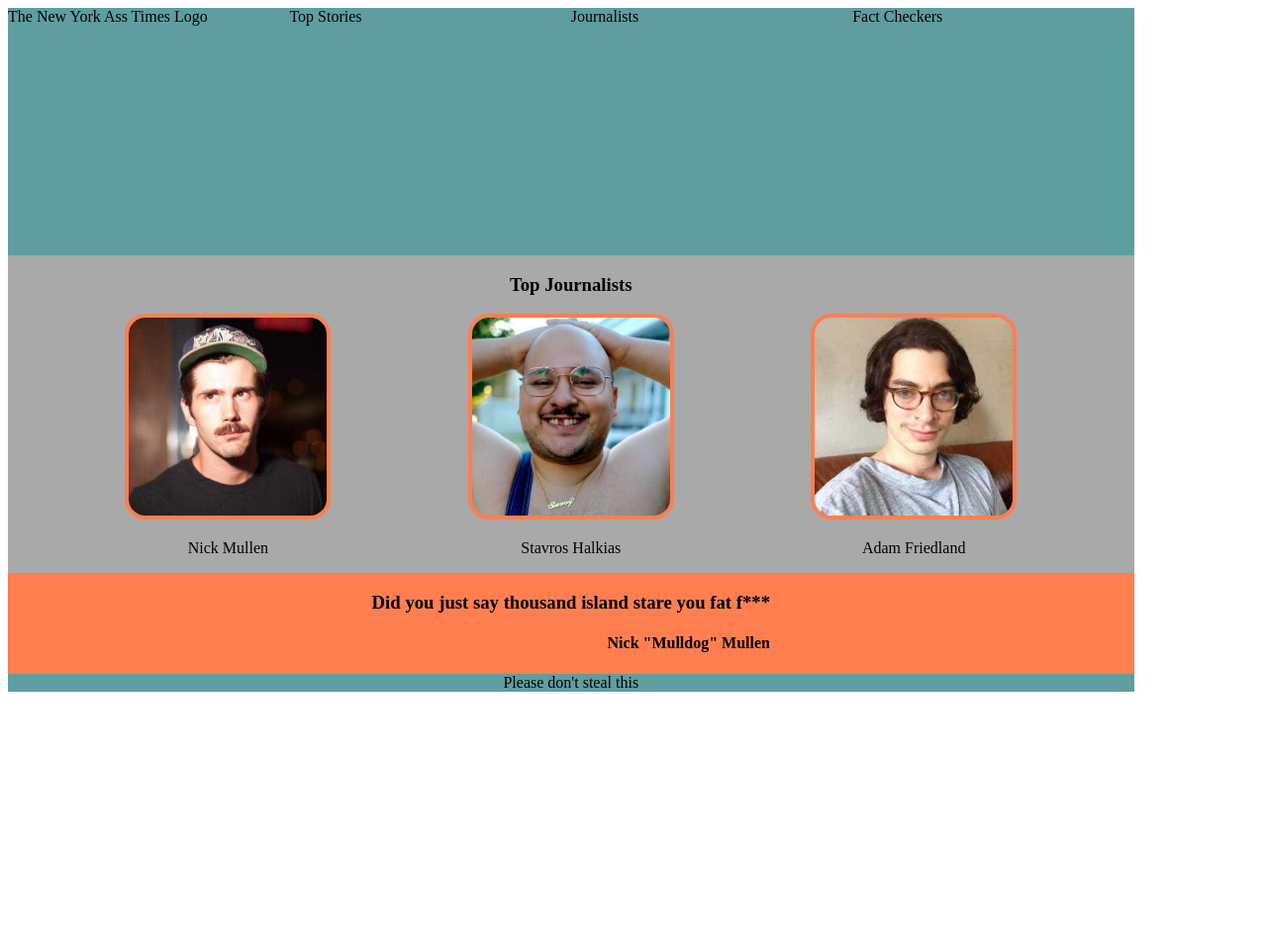
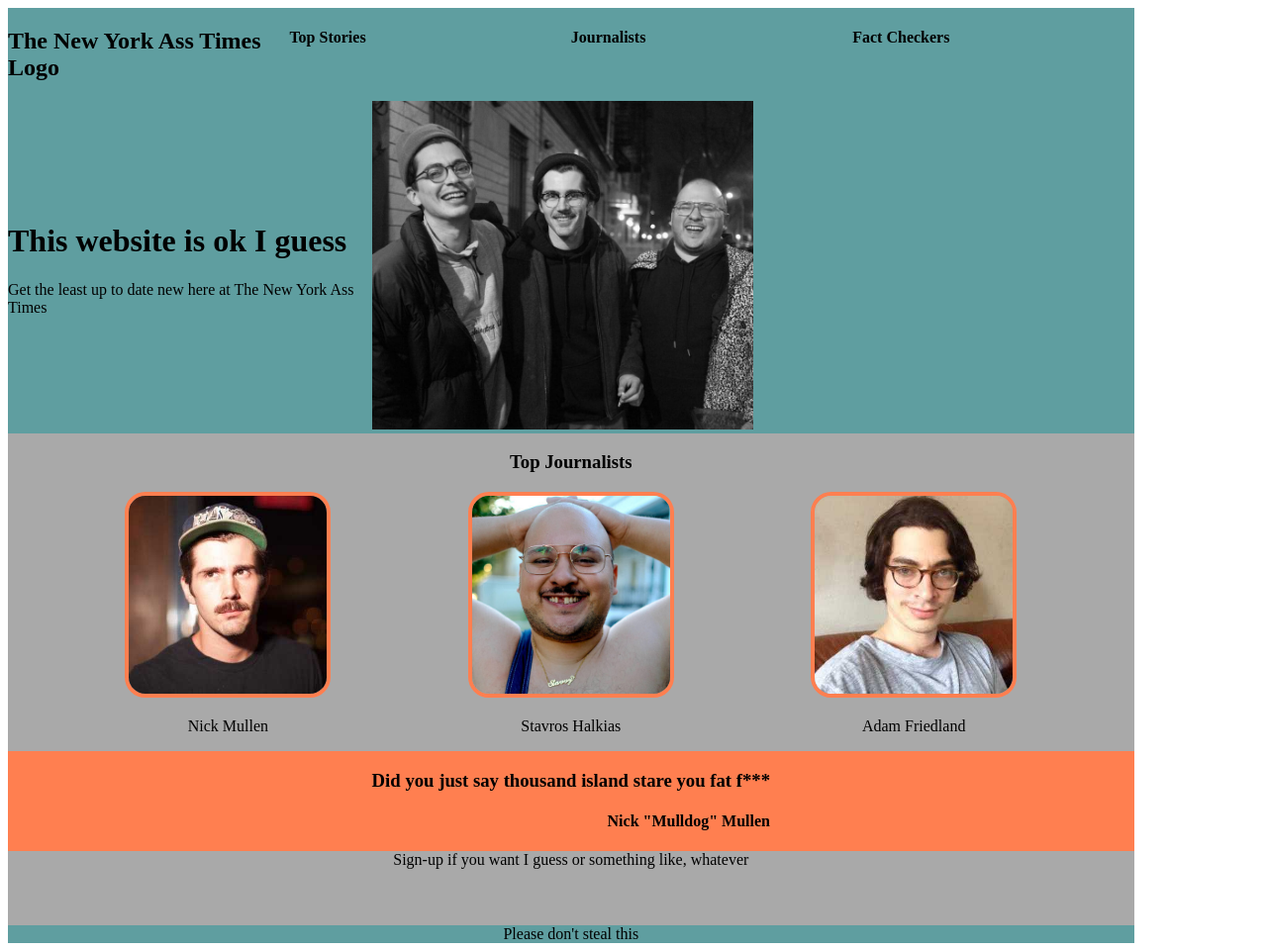
Before and after one commit to natedoge123/Landing_Page, a plain HTML site: page index.html in a window 1280 px wide. Shown: the whole page at 99% size. Before the commit the page ends 800 px from the top, so only its background shows below. Drawn offline with Linux system fonts and the light colour scheme.

Commit message:
updating files

```diff
--- a/index.html
+++ b/index.html
@@ -10,14 +10,18 @@
   <body>
 
     <div class="header-container">
-      <div class="one">The New York Ass Times Logo</div>
-      <div class="two">Top Stories</div>
-      <div class="three">Journalists</div>
-      <div class="four">Fact Checkers</div>
+      <div class="one"><h2> The New York Ass Times Logo </h2> </div>
+      <div class="two"><h4> Top Stories </h4> </div>
+      <div class="three"><h4> Journalists </h4> </div>
+      <div class="four"><h4> Fact Checkers </h4></div>
     </div>
 
     <div class="background-container">
-
+      <div>
+        <h1>This website is ok I guess </h1>
+        <p>Get the least up to date new here at The New York Ass Times </p>
+      </div>
+      <div> <img src="images/boys.jpg" alt="The Fellas"> </div>
     </div>
 
     <div class="picture-container">
@@ -36,7 +40,7 @@
     </div>
 
     <div class="call-container">
-
+      <div> Sign-up if you want I guess or something like, whatever </div>
     </div>
 
     <div class="copyright-container">
--- a/style.css
+++ b/style.css
@@ -8,12 +8,16 @@
   flex-direction: horizontal;
   background: CadetBlue;
   width: 90%;
-  height: 250px;
+  height: 5%;
   flex-align: center;
 }
 
 .header-container div {
   flex: 1;
+}
+
+.header-container .one {
+  width: 50%;
 }
 
 /* Background Section */
@@ -22,6 +26,15 @@
   display: flex;
   background: CadetBlue;
   width: 90%;
+  justify-content: center;
+  align-items: center;
+  gap: 10px;
+}
+
+.background-container img {
+  width: 50%;
+  height: 50%;
+
 }
 
 /* Picture Section */
@@ -36,7 +49,7 @@
 }
 
 .picture-container h3 {
-  width: 90%;
+  width: 100%;
   text-align: center;
 }
 
@@ -73,9 +86,18 @@
 
 .call-container {
   display: flex;
-  background: MintCream;
+  background: DarkGrey;
   width: 90%;
+  height: 75px;
+  justify-content: center;
+  align-content: center;
+  flex-direction: column:
+}
 
+.call-contianer p {
+  background-color: Coral;
+  border-radius: 50%;
+  color: blue;
 }
 
 /* Copyright Section  */
```
Also changed, not shown: images/boys.jpg (added).
